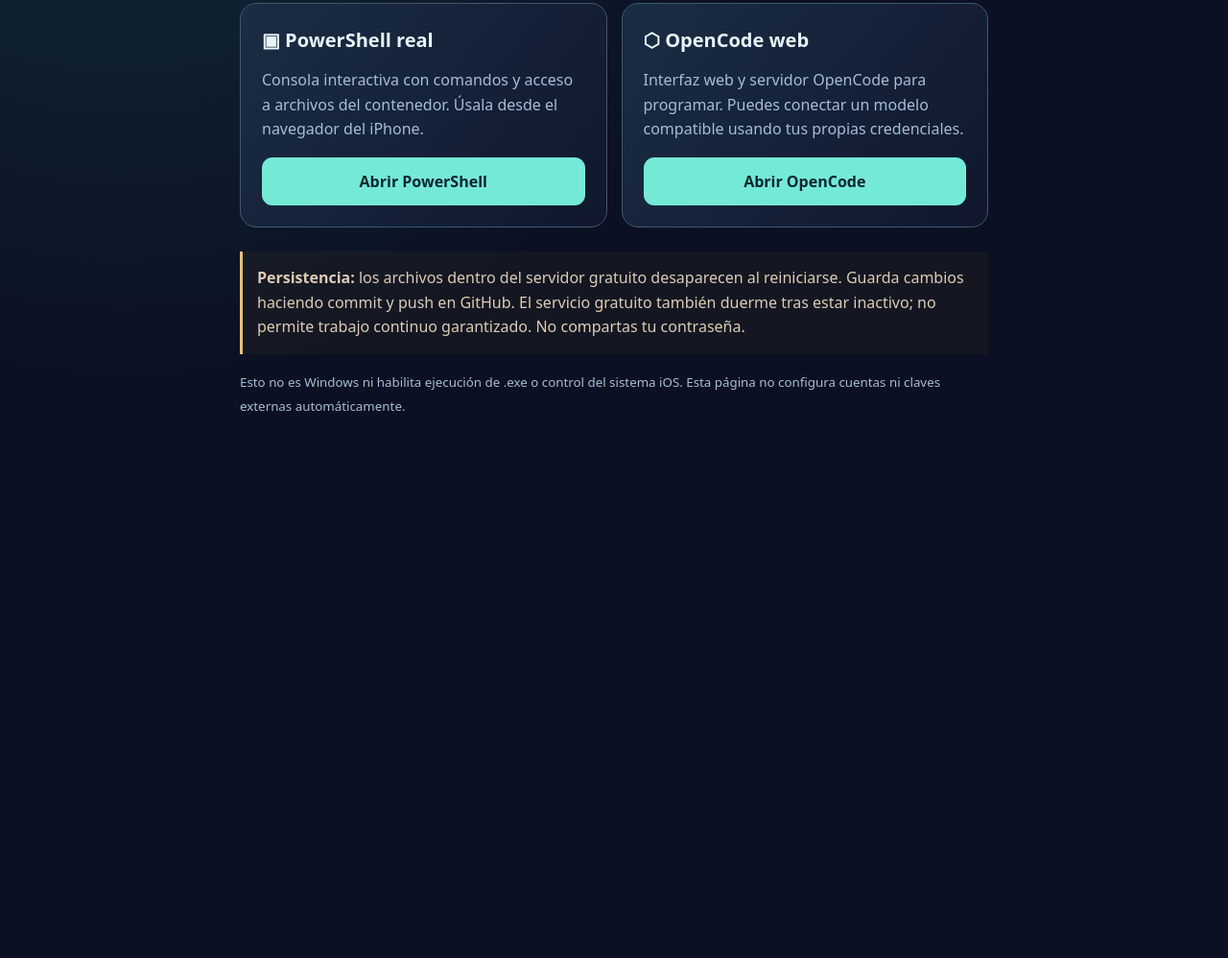
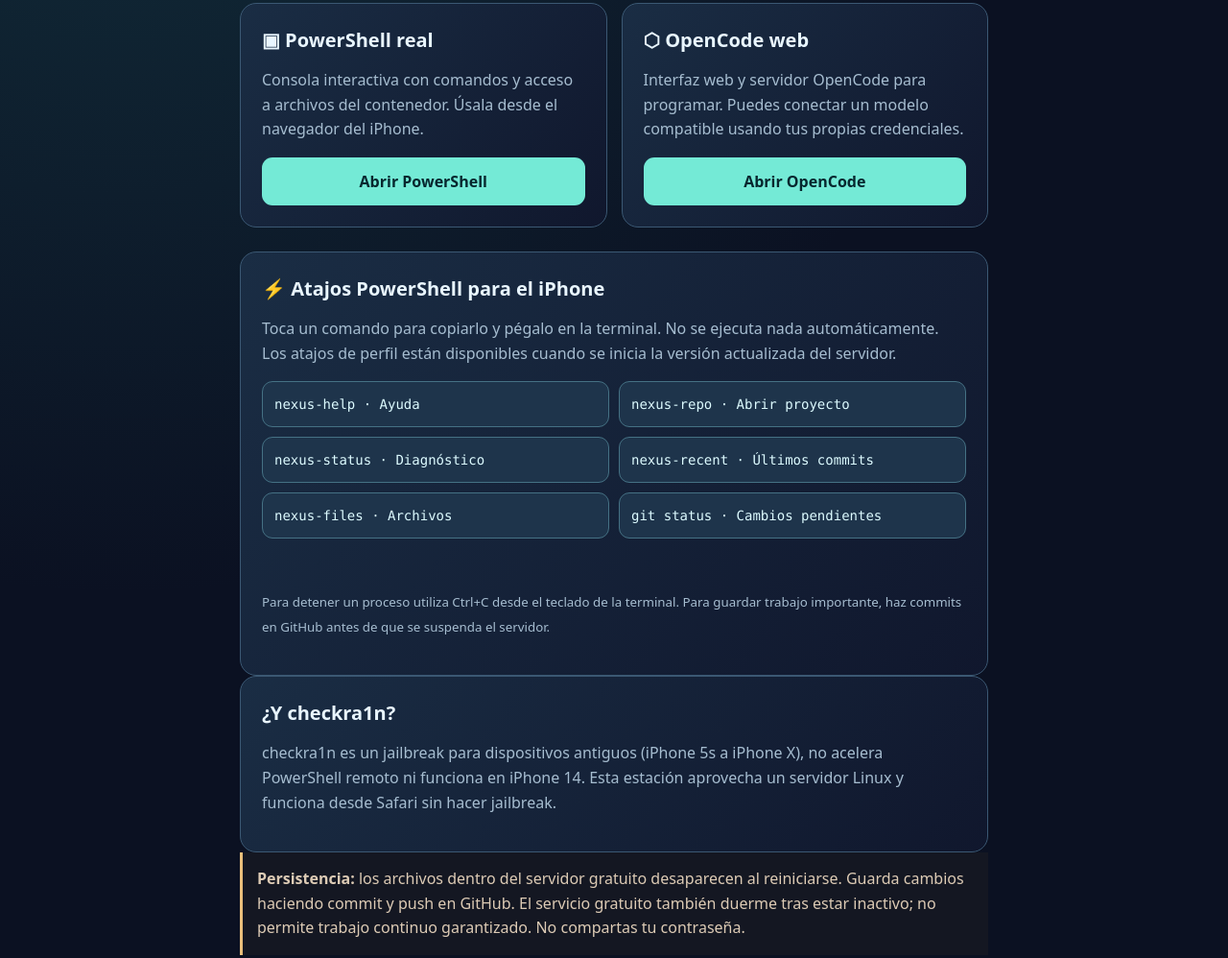
Before and after one commit to H4CKLABORATORY/dexter-ai-web, a website: page cloud-workstation/portal/index.html in a window 1280 px wide. Shown: the part 317-1315 px from the top of the page at 96% size. Before the commit the page ends 849 px from the top, so only its background shows below. Drawn offline with Linux system fonts and the light colour scheme.

Commit message:
Add touch-friendly PowerShell command shortcuts and checkra1n compatibility guidance

```diff
--- a/cloud-workstation/portal/index.html
+++ b/cloud-workstation/portal/index.html
@@ -11,7 +11,12 @@
 .card{border:1px solid #3b5873;background:linear-gradient(130deg,#1a2d44,#10172d);padding:22px;border-radius:17px}
 h2{margin:2px 0 10px;font-size:20px}.cta{display:block;text-align:center;border-radius:11px;background:#74ead6;color:#06272e;text-decoration:none;padding:14px 11px;font-weight:850;margin-top:16px;min-height:48px}
 .note{border-left:3px solid #e9be7b;padding:15px;background:#3e32252e;color:#ddcbb5;line-height:1.6}
-@media(max-width:650px){.cards{grid-template-columns:1fr}}
+.quick{display:grid;grid-template-columns:repeat(2,minmax(0,1fr));gap:10px;margin:14px 0}
+.command{background:#1e344b;border:1px solid #457184;color:#ddfbff;min-height:48px;padding:12px;border-radius:11px;font-size:14px;text-align:left;cursor:pointer;font-family:ui-monospace,Menlo,monospace}
+.command:active{background:#326480}.command:focus-visible,.cta:focus-visible{outline:2px solid #8cffe4;outline-offset:3px}
+code{color:#bfffe9}#copyStatus{color:#90ebd9;min-height:23px}
+@media(max-width:650px){.cards,.quick{grid-template-columns:1fr}}
+
 </style></head><body><main>
 <div class="logo">⬡ DEXTER NEXUS / CLOUD WORKSTATION</div>
 <h1>Tu computadora remota en el iPhone.</h1>
@@ -20,6 +25,33 @@
 <section class="card"><h2>▣ PowerShell real</h2><p class="muted">Consola interactiva con comandos y acceso a archivos del contenedor. Úsala desde el navegador del iPhone.</p><a class="cta" href="/shell/">Abrir PowerShell</a></section>
 <section class="card"><h2>⬡ OpenCode web</h2><p class="muted">Interfaz web y servidor OpenCode para programar. Puedes conectar un modelo compatible usando tus propias credenciales.</p><a class="cta" href="/app/">Abrir OpenCode</a></section>
 </div>
+<section class="card" aria-labelledby="quickTitle">
+<h2 id="quickTitle">⚡ Atajos PowerShell para el iPhone</h2>
+<p class="muted">Toca un comando para copiarlo y pégalo en la terminal. No se ejecuta nada automáticamente. Los atajos de perfil están disponibles cuando se inicia la versión actualizada del servidor.</p>
+<div class="quick">
+<button class="command" data-copy="nexus-help">nexus-help · Ayuda</button>
+<button class="command" data-copy="nexus-repo">nexus-repo · Abrir proyecto</button>
+<button class="command" data-copy="nexus-status">nexus-status · Diagnóstico</button>
+<button class="command" data-copy="nexus-recent">nexus-recent · Últimos commits</button>
+<button class="command" data-copy="nexus-files">nexus-files · Archivos</button>
+<button class="command" data-copy="git status --short --branch">git status · Cambios pendientes</button>
+</div>
+<div id="copyStatus" aria-live="polite"></div>
+<p class="muted"><small>Para detener un proceso utiliza Ctrl+C desde el teclado de la terminal. Para guardar trabajo importante, haz commits en GitHub antes de que se suspenda el servidor.</small></p>
+</section>
+<section class="card"><h2>¿Y checkra1n?</h2><p class="muted">checkra1n es un jailbreak para dispositivos antiguos (iPhone 5s a iPhone X), no acelera PowerShell remoto ni funciona en iPhone 14. Esta estación aprovecha un servidor Linux y funciona desde Safari sin hacer jailbreak.</p></section>
 <div class="note"><strong>Persistencia:</strong> los archivos dentro del servidor gratuito desaparecen al reiniciarse. Guarda cambios haciendo commit y push en GitHub. El servicio gratuito también duerme tras estar inactivo; no permite trabajo continuo garantizado. No compartas tu contraseña.</div>
 <p class="muted"><small>Esto no es Windows ni habilita ejecución de .exe o control del sistema iOS. Esta página no configura cuentas ni claves externas automáticamente.</small></p>
+<script>
+document.querySelectorAll('[data-copy]').forEach(button=>button.addEventListener('click',async()=>{
+ const command=button.dataset.copy;
+ const status=document.getElementById('copyStatus');
+ try{
+  await navigator.clipboard.writeText(command);
+  status.textContent='Copiado: '+command;
+ }catch(error){
+  status.textContent='No se pudo copiar automáticamente. Selecciona este comando: '+command;
+ }
+}));
+</script>
 </main></body></html>
```
